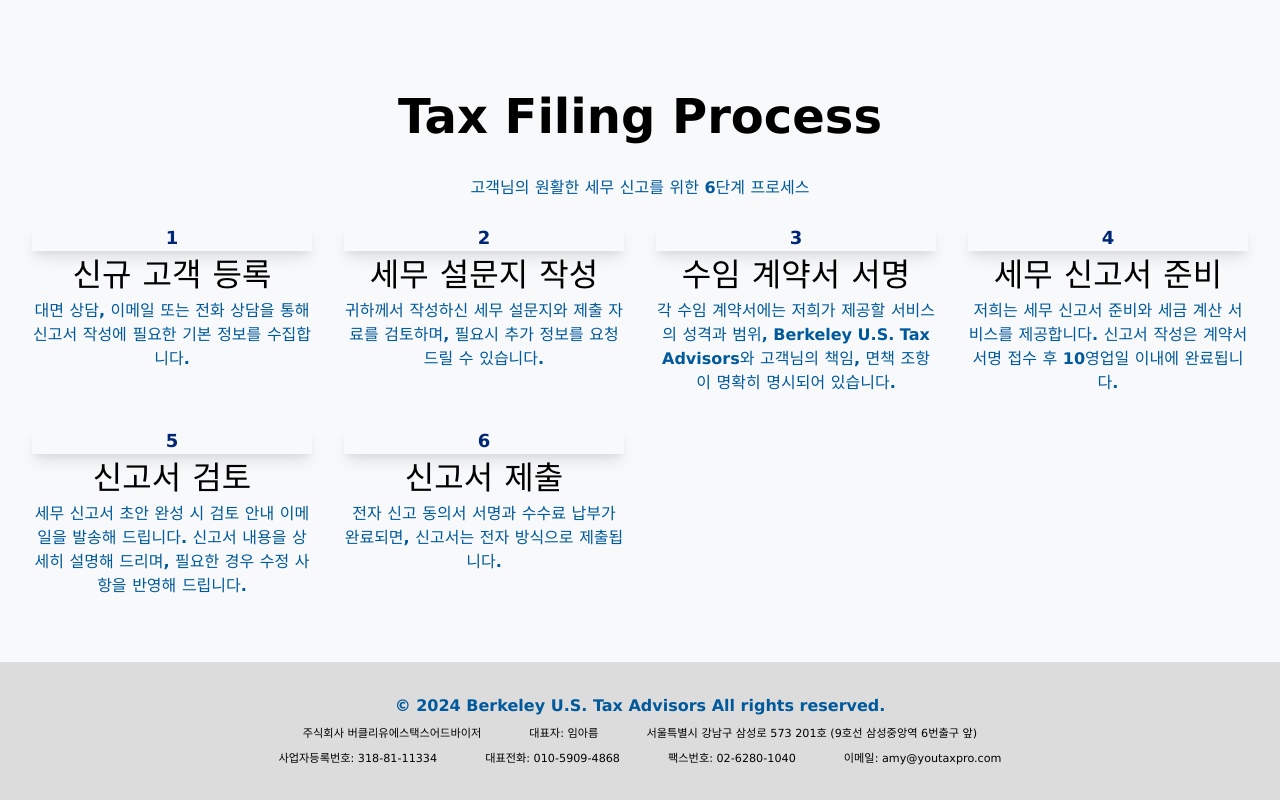
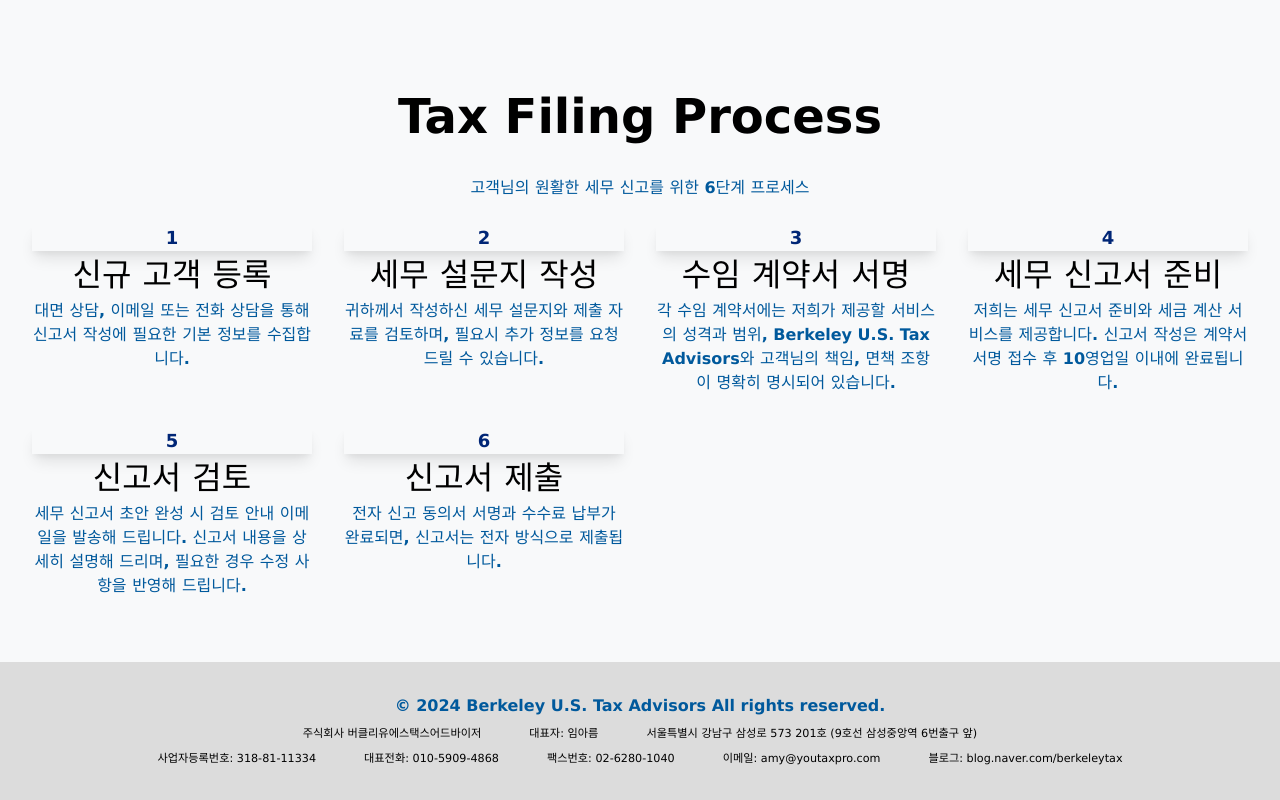
Before and after one commit to youtaxpro/youtaxpro, a Vue app: page /youtaxpro/ in a window 1280 px wide. Shown: the part 3630-4430 px from the top of the page. Built offline with nearby package versions, Linux system fonts and the light colour scheme; a web font is replaced by a local one.

Commit message:
blog added(20250106)

```diff
--- a/src/i18n/index.js
+++ b/src/i18n/index.js
@@ -119,7 +119,8 @@ const messages = {
       businessNumber: 'Business Registration: 318-81-11334',
       phone: 'Tel: 010-5909-4868',
       fax: 'Fax: 02-6280-1040',
-      email: 'Email: amy@youtaxpro.com'
+      email: 'Email: amy@youtaxpro.com',
+      blog: 'Blog: blog.naver.com/berkeleytax'
     },
     faq: {
         title: 'Frequently Asked Questions',
@@ -214,7 +215,10 @@ Given the complexities of U.S. tax law, especially for those with international
           weekday: 'Monday - Friday: 9:00 AM - 6:00 PM',
           weekend: 'Saturday - Sunday: Closed, Saturday consultations available with prior appointment'
 
-        }
+        },
+        blog: {
+          title: 'blog'
+        },
       }
 
   },
@@ -339,6 +343,7 @@ Given the complexities of U.S. tax law, especially for those with international
       phone: '대표전화: 010-5909-4868',
       fax: '팩스번호: 02-6280-1040',
       email: '이메일: amy@youtaxpro.com',
+      blog: '블로그: blog.naver.com/berkeleytax'
     },
     faq: {
         title: '자주 묻는 질문',
@@ -430,6 +435,9 @@ IRS는 업무 과중으로 처리가 지연되어 납세자들이 어려움을
           title: '영업시간',
           weekday: '월요일 - 금요일: 오전 9:00 - 오후 6:00',
           weekend: '토요일 - 일요일: 휴무, 사전 예약시 토요일 상담 가능'
+        },
+        blog: {
+          title: '블로그'
         }
       }
   }
--- a/src/pages/ContactUs.vue
+++ b/src/pages/ContactUs.vue
@@ -69,6 +69,12 @@
               <p>{{ $t('contact.hours.weekday') }}</p>
               <p>{{ $t('contact.hours.weekend') }}</p>
             </div>
+
+            <div class="contact-card">
+              <i class="fas fa-blog"></i>
+              <h4>{{ $t('contact.blog.title') }}</h4>
+              <p>{{ $t('footer.blog') }}</p>
+            </div>
           </div>
         </div>
 
@@ -98,6 +104,7 @@
           <a>{{ $t('footer.phone') }}</a>
           <a>{{ $t('footer.fax') }}</a>
           <a>{{ $t('footer.email') }}</a>
+          <a>{{ $t('footer.blog') }}</a>
         </div>
       </footer>
     </div>
--- a/src/pages/FAQ.vue
+++ b/src/pages/FAQ.vue
@@ -66,6 +66,7 @@
         <a>{{ $t('footer.phone') }}</a>
         <a>{{ $t('footer.fax') }}</a>
         <a>{{ $t('footer.email') }}</a>
+        <a>{{ $t('footer.blog') }}</a>
       </div>
     </footer>
   </div>
--- a/src/pages/Home.vue
+++ b/src/pages/Home.vue
@@ -181,6 +181,7 @@
         <a>{{ $t('footer.phone') }}</a>
         <a>{{ $t('footer.fax') }}</a>
         <a>{{ $t('footer.email') }}</a>
+        <a>{{ $t('footer.blog') }}</a>
       </div>
     </footer>
   </div>
```
Also changed, not shown: 1 other file (tests, documents, lock files or other folders).
